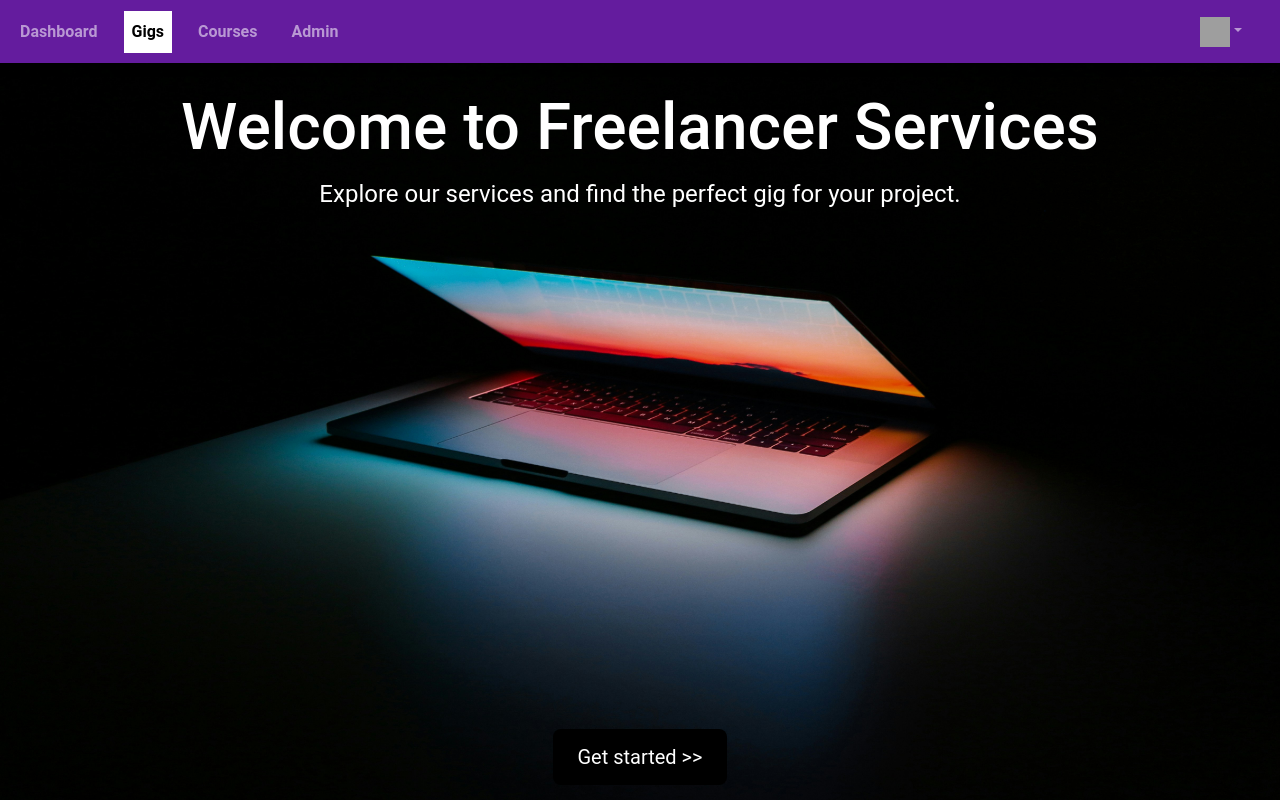
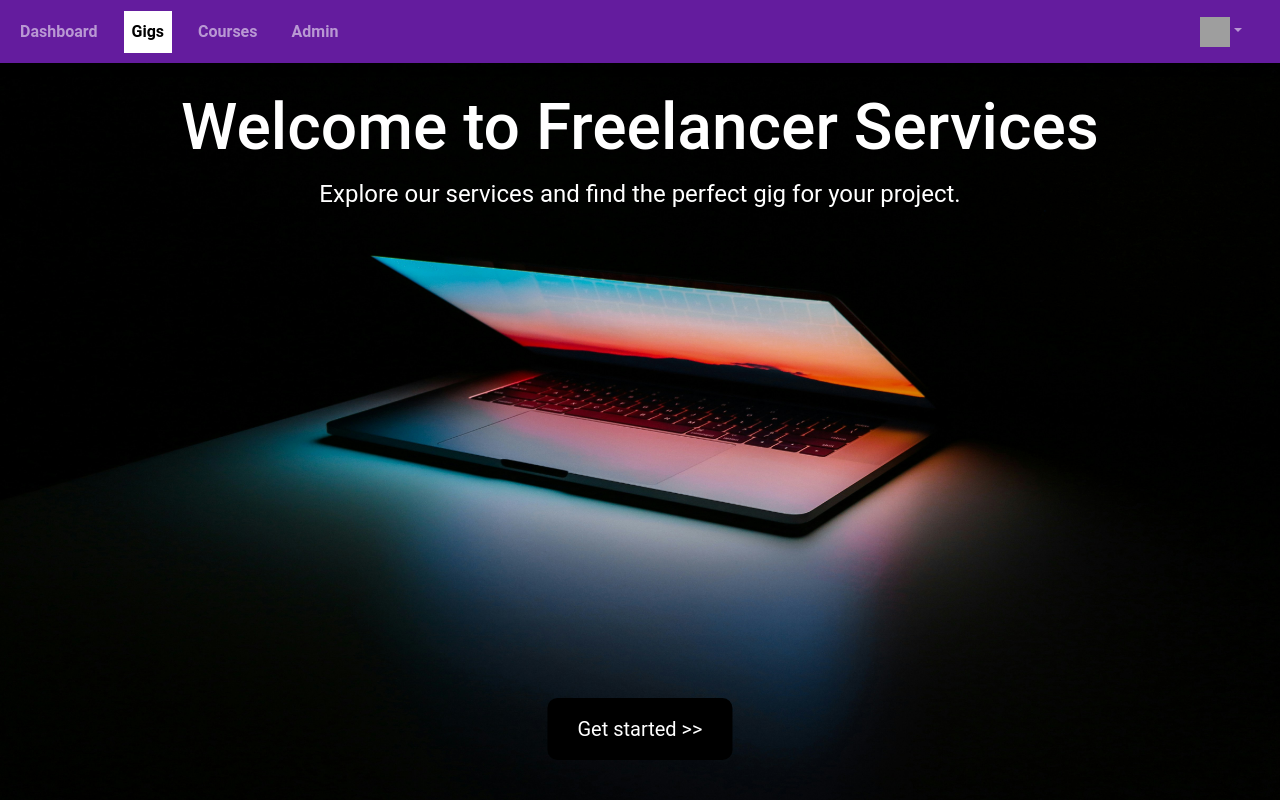
Before and after one commit to udithgunasekara/ITP_SkillSync_Project, a React (Create React App) app in the folder FrontEnd/react-frontend/: page /FreelancerMain in a window 1280 px wide. Built offline with nearby package versions, Linux system fonts and the light colour scheme; grey boxes are pictures that could not be loaded; what @react-pdf/renderer would draw is missing.

Commit message:
Css edit sample

```diff
--- a/FrontEnd/react-frontend/src/layouts/FreelancerWorkManagement/FreelancerHome/Components/FreelanceServices.tsx
+++ b/FrontEnd/react-frontend/src/layouts/FreelancerWorkManagement/FreelancerHome/Components/FreelanceServices.tsx
@@ -105,10 +105,10 @@ export const FreelanceServices: React.FC = () => {
           No results found for '{searchQuery}'
         </div>
       )}
-      <section className="containerx" style={{ marginLeft: '50px' }}>
+      <section className="containerx" style={{marginRight: '3.4375em'}}>
         <div className="row">
           {currentGigs.map((gig: Gig) => (
-            <div key={gig.gigId} className="col-lg-3 col-md-4 col-sm-6 mb-4" style={{ width: '400px', height: '',padding: '30px' }}>
+            <div key={gig.gigId} className="col-lg-3 col-md-4 col-sm-6 mb-7" style={{ maxWidth: '100%', height: '100%' }}>
               <div className="card shadow">
                 <img
                   src={process.env.PUBLIC_URL + '/Images/GigWallpaper.jpg'}
@@ -118,7 +118,7 @@ export const FreelanceServices: React.FC = () => {
                 />
 
                 <div className="card border-0">
-                  <div className="card-body d-flex flex-column align-items-center" style={{ lineHeight: '1' }}>
+                <div className="card-body d-flex flex-column align-items-center" style={{ lineHeight: '1', padding: '1.5rem' }}>
                     <h5 className="card-title" style={{ maxWidth: '100%', height: '55px' }}>{gig.gigTitle}</h5>
                     <p className="card-text fs-6">Price: ${minPrices[gig.gigId]} onwards</p>
                     <p className="card-text fs-6">Time Taken: {minTimes[gig.gigId]}h</p>
--- a/FrontEnd/react-frontend/src/layouts/FreelancerWorkManagement/FreelancerHome/FreelancerHome.tsx
+++ b/FrontEnd/react-frontend/src/layouts/FreelancerWorkManagement/FreelancerHome/FreelancerHome.tsx
@@ -39,17 +39,19 @@ const FreelancerHome: React.FC = () => {
   };
 
   const buttonStyle: React.CSSProperties = {
+    position: 'absolute', // Set position to absolute
+    bottom: '2em', // Adjust bottom spacing as needed
+    left: '50%', // Center the button horizontally
+    transform: 'translateX(-50%)', // Center the button horizontally
     backgroundColor: isHovered ? '#221733' : isClicked ? '#000000' : '#000000',
     color: 'white',
     border: 'none',
-    padding: '12px 24px',
-    borderRadius: '8px',
+    padding: '0.75em 1.5em',
+    borderRadius: '0.5em',
     cursor: 'pointer',
-    fontSize: '20px',
-    marginTop: '500px',
+    fontSize: '1.25em',
     transition: 'background-color 0.3s ease, transform 0.3s ease, box-shadow 0.3s ease',
-    boxShadow: isHovered ? '0 4px 6px rgba(0, 0, 0, 0.1)' : 'none',
-    transform: isHovered ? 'scale(1.05)' : 'scale(1)',
+    boxShadow: isHovered ? '0 0.25em 0.375em rgba(0, 0, 0, 0.1)' : 'none',
   };
 
   return (
```
